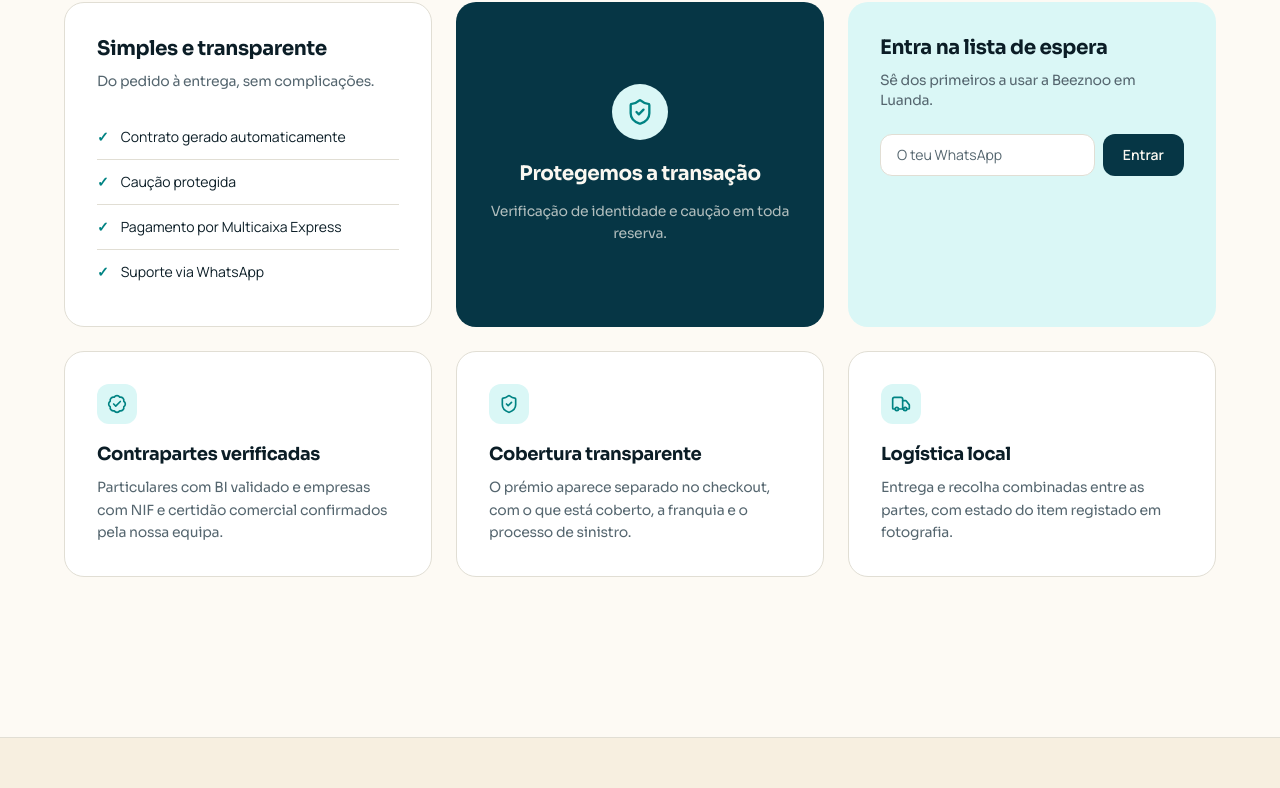
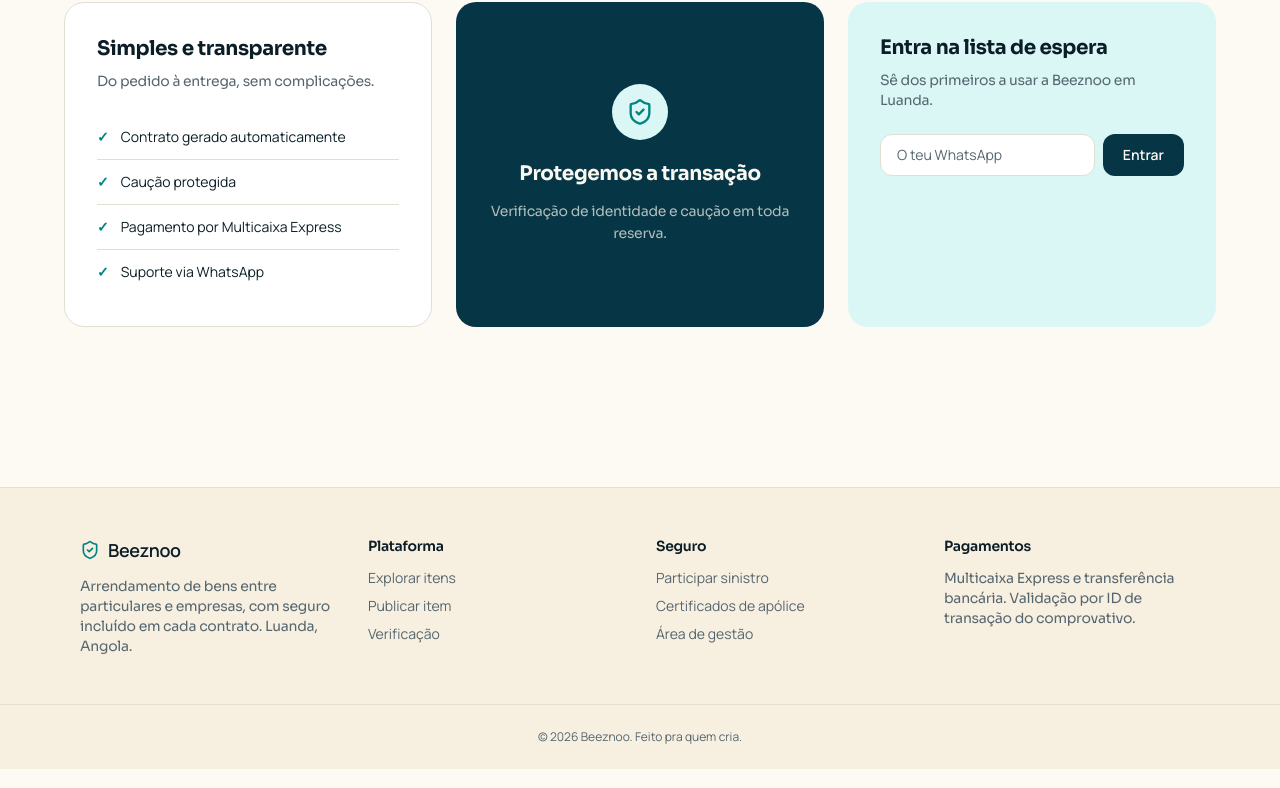
Before and after one commit to parcidio/Kubiko, a Next.js app in the folder frontend/: page / in a window 1280 px wide. Shown: the part 2364-3152 px from the top of the page. Built offline with nearby package versions, Linux system fonts and the light colour scheme.

Commit message:
Protótipo da landing page 100% concluído

```diff
--- a/frontend/components/landing/Securing.tsx
+++ b/frontend/components/landing/Securing.tsx
@@ -10,27 +10,6 @@
   "Caução protegida",
   "Pagamento por Multicaixa Express",
   "Suporte via WhatsApp",
-];
-
-const features = [
-  {
-    icon: BadgeCheck,
-    title: "Contrapartes verificadas",
-    description:
-      "Particulares com BI validado e empresas com NIF e certidão comercial confirmados pela nossa equipa.",
-  },
-  {
-    icon: ShieldCheck,
-    title: "Cobertura transparente",
-    description:
-      "O prémio aparece separado no checkout, com o que está coberto, a franquia e o processo de sinistro.",
-  },
-  {
-    icon: Truck,
-    title: "Logística local",
-    description:
-      "Entrega e recolha combinadas entre as partes, com estado do item registado em fotografia.",
-  },
 ];
 
 export default function BeeznoSecuring() {
@@ -94,25 +73,6 @@
           </motion.div>
         </motion.div>
 
-        {/* ── Linha 2: três feature cards ── */}
-        <motion.div className="grid grid-cols-1 gap-6 sm:grid-cols-2 md:grid-cols-3" variants={{ hidden: {}, visible: { transition: { staggerChildren: 0.1 } } }} initial="hidden" whileInView="visible" viewport={{ once: true }}>
-          {features.map(({ icon: Icon, title, description }) => (
-            <motion.div
-              key={title}
-              className="rounded-2xl border border-border-bg bg-card p-6 sm:p-8"
-              variants={{ hidden: { opacity: 0, y: 20 }, visible: { opacity: 1, y: 0 } }}
-              whileHover={{ scale: 1.03 }}
-              transition={{ type: "spring", stiffness: 300, damping: 20 }}
-            >
-              <div className="mb-4 flex h-10 w-10 items-center justify-center rounded-lg bg-shield-soft">
-                <Icon className="h-5 w-5 text-shield" />
-              </div>
-              <h3 className="text-lg font-bold text-foreground">{title}</h3>
-              <p className="mt-2 text-sm leading-relaxed text-muted-foreground">{description}</p>
-            </motion.div>
-          ))}
-        </motion.div>
-
       </div>
     </motion.section>
   );
```
